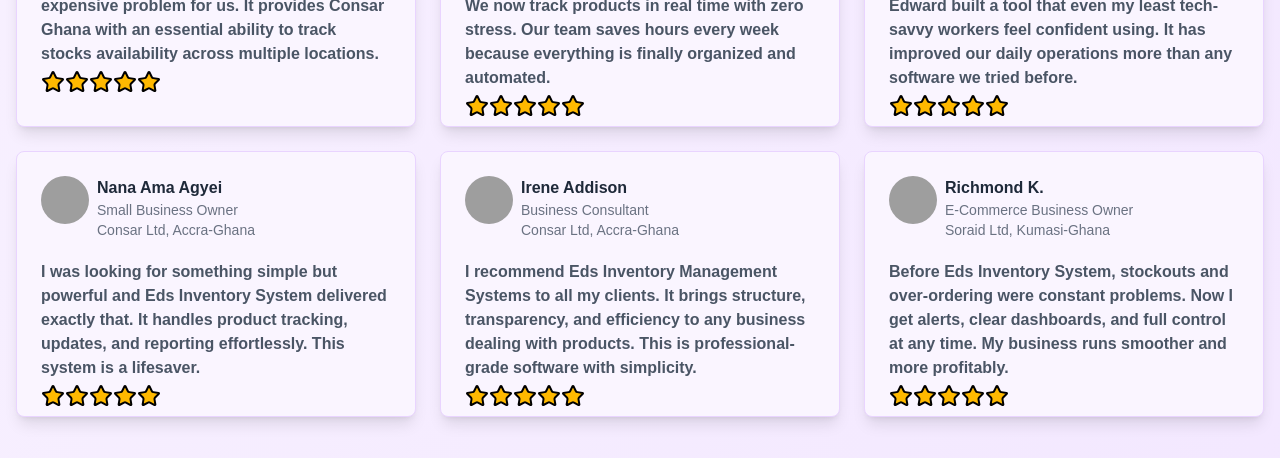
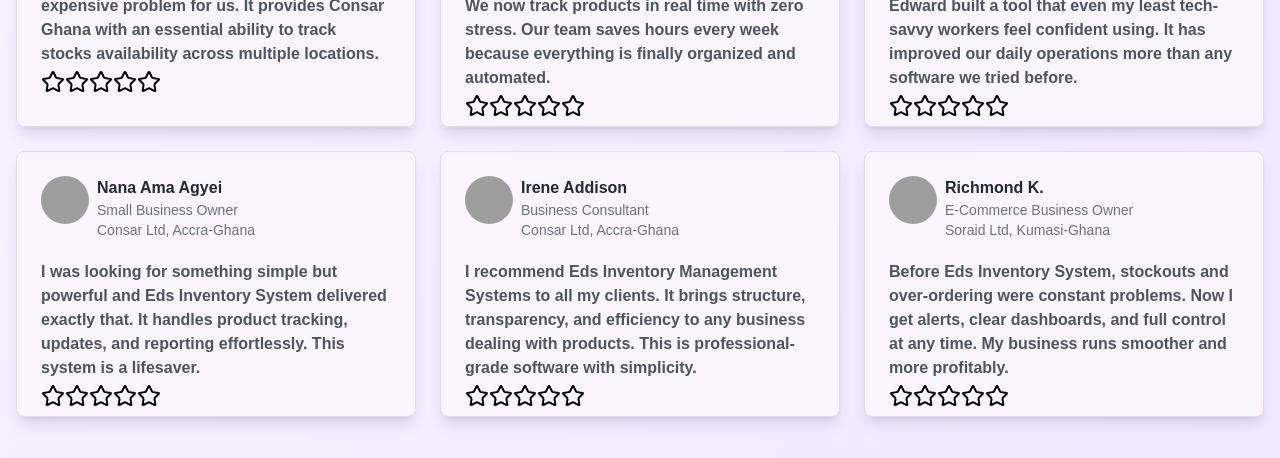
Before and after one commit to weirdTDD/inventory-app, a Next.js app: page / in a window 1280 px wide. Shown: the part 2309-2767 px from the top of the page. Built offline with nearby package versions, Linux system fonts and the light colour scheme; grey boxes are pictures that could not be loaded; what @stackframe/stack would draw is missing.

Commit message:
Revert ESLint fix: remove key prop from StarIcon

```diff
--- a/app/page.tsx
+++ b/app/page.tsx
@@ -321,7 +321,7 @@ export default function Home () {
 
                     <div className="flex">
                       {[...Array(5)].map((_, i) =>(
-                        <StarIcon key={i}  className=" border-0 fill-amber-400"/>
+                        <StarIcon />
                       ))}
                     </div>
 
```
